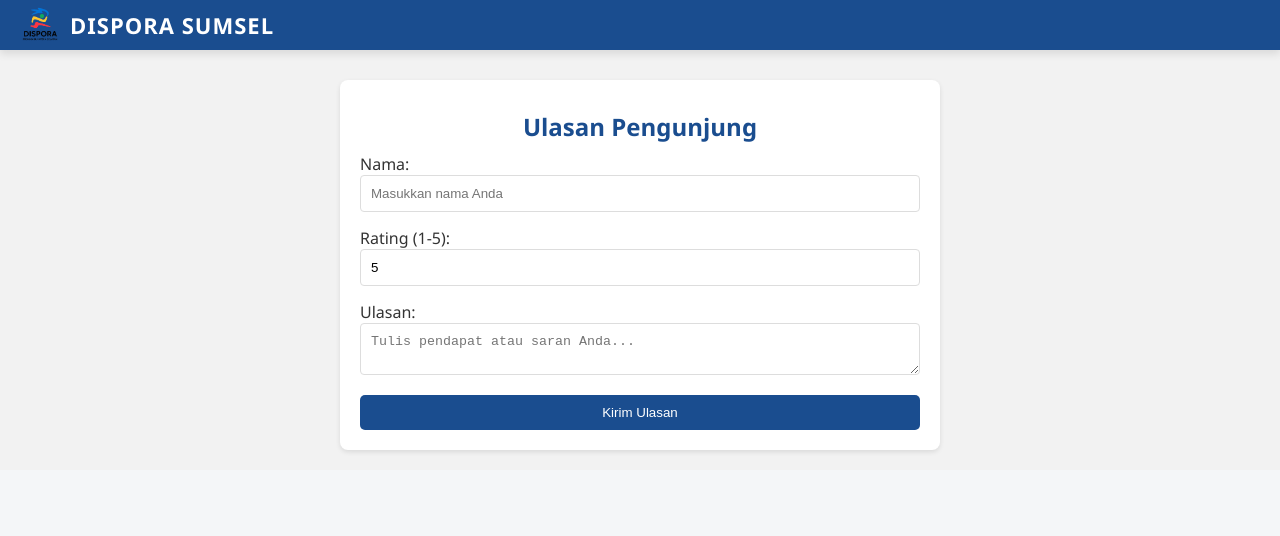
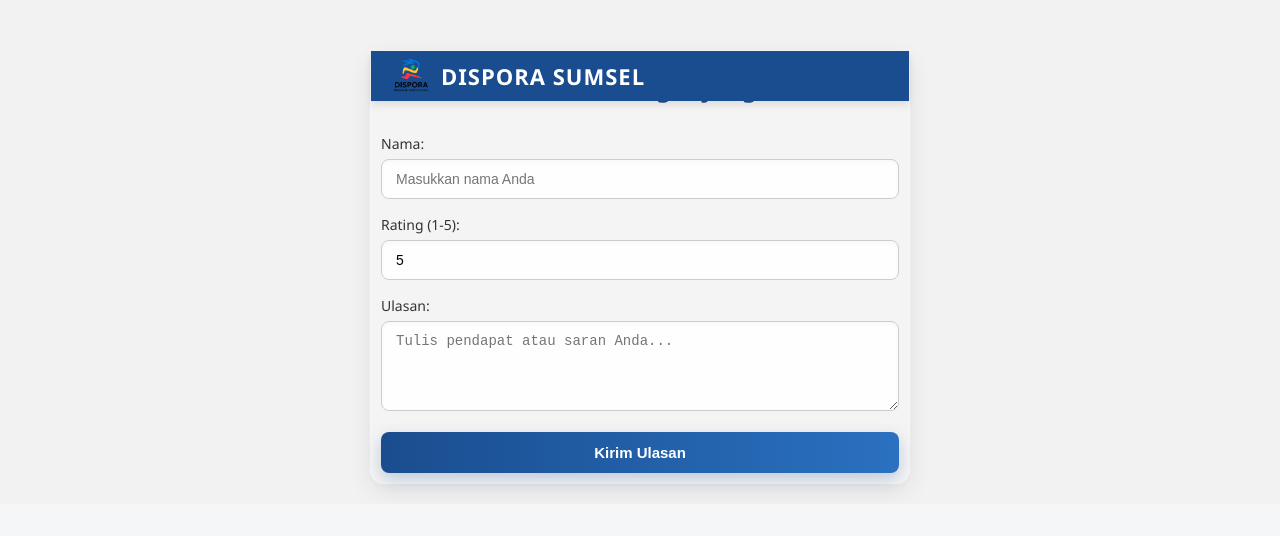
Before and after one commit to dwhusen123/kunjungandispora, a React (Create React App) app: page /ulasan in a window 1280 px wide. Shown: the top 536 px of the page. Built offline with nearby package versions, Linux system fonts and the light colour scheme.

Commit message:
Update animasi form dan styling akhir

```diff
--- a/package.json
+++ b/package.json
@@ -8,12 +8,14 @@
     "@testing-library/react": "^16.3.0",
     "@testing-library/user-event": "^13.5.0",
     "axios": "^1.10.0",
+    "framer-motion": "^12.18.1",
     "react": "^19.1.0",
     "react-dom": "^19.1.0",
     "react-icons": "^5.5.0",
     "react-router-dom": "^7.5.3",
     "react-scripts": "5.0.1",
     "react-toastify": "^11.0.5",
+    "react-tsparticles": "^2.12.2",
     "recharts": "^2.15.3",
     "web-vitals": "^2.1.4"
   },
--- a/src/Styles/FormKunjungan.css
+++ b/src/Styles/FormKunjungan.css
@@ -1,11 +1,41 @@
-/* src/pages/FormKunjungan.css */
+body {
+  overflow-x: hidden; /* mencegah loncatan horizontal */
+  overflow-y: hidden; /* mencegah loncatan horizontal */
+}
+
+
 .form-kunjungan {
-    padding: 20px;
-    background: #fff;
-    max-width: 600px;
-    margin: 80px auto 20px; /* Menambahkan margin atas untuk memberi jarak dengan navbar */
-    border-radius: 8px;
-    box-shadow: 0 2px 5px rgba(0, 0, 0, 0.1);
+  padding: 10px;
+  background: rgba(255, 255, 255, 0.15);
+  max-width: 540px;
+  margin: 20px auto 20px;
+  border-radius: 14px;
+  box-shadow: 0 8px 24px rgba(0, 0, 0, 0.08);
+  border: 1px solid rgba(255, 255, 255, 0.25);
+  backdrop-filter: blur(8px);
+  animation: slideFadeIn 0.8s ease-out;
+  transition: transform 0.5s ease;
+  margin-top: 50px;
+}
+
+/* Animasi smooth muncul dari bawah */
+@keyframes slideFadeIn {
+  0% {
+    opacity: 0;
+    transform: translateY(30px);
+  }
+  100% {
+    opacity: 1;
+    transform: translateY(0);
+  }
+}
+
+.form-kunjungan h2 {
+  text-align: center;
+  color: #1a4d8f;
+  margin-bottom: 20px;
+  font-weight: 600;
+  font-size: 24px;
 }
 
 .form-kunjungan form {
@@ -14,72 +44,98 @@
 }
 
 .form-kunjungan form div {
-    margin-bottom: 15px;
+  margin-bottom: 16px;
+}
+
+.form-kunjungan form label {
+  margin-bottom: 6px;
+  font-weight: 500;
+  color: #333;
+  display: block;
+  font-size: 14px;
 }
 
 .form-kunjungan form input,
 .form-kunjungan form textarea {
   width: 100%;
-    padding: 10px;
-    border: 1px solid #ddd;
-    border-radius: 4px;
+  padding: 11px 14px;
+  border: 1px solid #ccc;
+  border-radius: 8px;
+  background-color: #fefefe;
+  box-shadow: inset 0 2px 4px rgba(0, 0, 0, 0.03);
+  font-size: 14px;
+  transition: border 0.3s ease, box-shadow 0.3s ease;
+}
+
+.form-kunjungan form input:focus,
+.form-kunjungan form textarea:focus {
+  border-color: #1a4d8f;
+  box-shadow: 0 0 0 3px rgba(26, 77, 143, 0.2);
+  outline: none;
+}
+
+.form-kunjungan form textarea {
+  min-height: 90px;
+  resize: vertical;
 }
 
 .form-kunjungan form button {
-    background-color: #1a4d8f;
+  background: linear-gradient(to right, #1a4d8f, #2a71c0);
   color: white;
-    padding: 10px;
+  padding: 12px;
+  font-size: 15px;
+  font-weight: bold;
   border: none;
-    border-radius: 5px;
+  border-radius: 8px;
   cursor: pointer;
+  box-shadow: 0 6px 16px rgba(26, 77, 143, 0.25);
+  transition: background 0.3s ease, transform 0.2s;
 }
 
 .form-kunjungan form button:hover {
-    background-color: #163f76;
+  background: linear-gradient(to right, #2a71c0, #1a4d8f);
+  transform: scale(1.03);
 }
 
 .success-message {
-    background-color: #e6ffed;
+  background: rgba(0, 255, 128, 0.1);
   color: #1a7f37;
   padding: 15px 20px;
   margin-bottom: 20px;
   border: 1px solid #a3e4b6;
   border-left: 6px solid #28a745;
   border-radius: 6px;
-    text-align: left;
   font-weight: 500;
-    font-size: 16px;
+  font-size: 15px;
   display: flex;
   align-items: center;
   gap: 10px;
-    box-shadow: 0 2px 4px rgba(0, 128, 0, 0.05);
+  box-shadow: 0 2px 6px rgba(0, 128, 0, 0.08);
 }
 
 .success-message::before {
   content: "✔️";
-    font-size: 18px;
+  font-size: 17px;
 }
 
 @media (max-width: 600px) {
-  .form-kunjungan-container {
-    padding: 20px;
+  .form-kunjungan {
+    margin: 70px 16px 20px;
+    padding: 16px;
+    max-width: 100%;
   }
 
-  .form-kunjungan-container h2 {
+  .form-kunjungan h2 {
     font-size: 20px;
   }
 
-  .form-group label {
-    font-size: 14px;
-  }
-
-  .form-group input,
-  .form-group textarea {
+  .form-kunjungan form input,
+  .form-kunjungan form textarea {
     font-size: 13px;
     padding: 10px;
   }
 
-  .form-kunjungan-container button {
+  .form-kunjungan form button {
     font-size: 14px;
     padding: 10px;
   }
--- a/src/Styles/Home.css
+++ b/src/Styles/Home.css
@@ -131,7 +131,7 @@ body, html {
 /* === FOOTER === */
 .home-footer {
   text-align: center;
-  padding: 15px;
+  padding: 10px;
   font-size: 13px;
   background-color: #f8f8f8;
   border-top: 1px solid #ddd;
--- a/src/pages/FormKunjungan.jsx
+++ b/src/pages/FormKunjungan.jsx
@@ -26,6 +26,7 @@ const handleSubmit = async (e) => {
       setTanggal('');
       setKeperluan('');
       setInstansi('');
+
       const wantsToReview = window.confirm('✅ Kunjungan berhasil dicatat.\nApakah Anda ingin memberikan ulasan?');
       if (wantsToReview) {
         window.location.href = '/ulasan';
@@ -41,11 +42,14 @@ const handleSubmit = async (e) => {
   };
 
   return (
-    <div className="form-kunjungan">
+    <>
       <Navbar />
+      <div className="form-kunjungan animated-form">
         <h2>Form Input Kunjungan</h2>
 
-      {successMessage && <p className="success-message">{successMessage}</p>}
+        {successMessage && (
+          <p className="success-message">{successMessage}</p>
+        )}
 
         <form onSubmit={handleSubmit}>
           <div>
@@ -89,6 +93,7 @@ const handleSubmit = async (e) => {
           <button type="submit">Kirim</button>
         </form>
       </div>
+    </>
   );
 };
 
--- a/src/pages/Home.jsx
+++ b/src/pages/Home.jsx
@@ -4,6 +4,7 @@ import '../Styles/Home.css';
 import Navbar from '../components/Navbar/Navbar';
 import logo from '../assets/logo.png';
 import { FaUserAlt, FaSignInAlt } from 'react-icons/fa';
+import { motion } from 'framer-motion';
 
 const Home = () => {
   const navigate = useNavigate();
@@ -26,29 +27,75 @@ const Home = () => {
   return (
     <div className="home-page">
       <Navbar />
+
       <header className="home-header">
         <div className="overlay">
-          <img src={logo} alt="Logo Dispora" className="logo" />
-          <h1>Sistem Monitoring Kunjungan</h1>
-          <h2>Dinas Pemuda dan Olahraga Provinsi Sumatera Selatan</h2>
-          <p className="desc">
+          <motion.img
+            src={logo}
+            alt="Logo Dispora"
+            className="logo"
+            initial={{ y: -20, opacity: 0 }}
+            animate={{ y: 0, opacity: 1 }}
+            transition={{ duration: 1 }}
+          />
+          <motion.h1
+            initial={{ opacity: 0, y: 10 }}
+            animate={{ opacity: 1, y: 0 }}
+            transition={{ delay: 0.2, duration: 0.8 }}
+          >
+            Sistem Monitoring Kunjungan
+          </motion.h1>
+          <motion.h2
+            initial={{ opacity: 0, y: 10 }}
+            animate={{ opacity: 1, y: 0 }}
+            transition={{ delay: 0.4, duration: 0.8 }}
+          >
+            Dinas Pemuda dan Olahraga Provinsi Sumatera Selatan
+          </motion.h2>
+          <motion.p
+            className="desc"
+            initial={{ opacity: 0, y: 10 }}
+            animate={{ opacity: 1, y: 0 }}
+            transition={{ delay: 0.6, duration: 0.8 }}
+          >
             Website ini digunakan untuk mencatat dan memantau kunjungan yang dilakukan secara digital.
-          </p>
+          </motion.p>
         </div>
       </header>
 
       <main className="home-content">
-        <p className="instruction">Silakan pilih peran Anda:</p>
-        <div className="role-cards">
-          <div className="card" onClick={() => handleRoleSelect('guest')}>
+        <motion.p
+          className="instruction"
+          initial={{ opacity: 0 }}
+          animate={{ opacity: 1 }}
+          transition={{ delay: 0.8 }}
+        >
+          Silakan pilih peran Anda:
+        </motion.p>
+
+        <motion.div
+          className="role-cards"
+          initial={{ opacity: 0, scale: 0.95 }}
+          animate={{ opacity: 1, scale: 1 }}
+          transition={{ delay: 1, duration: 0.5 }}
+        >
+          <motion.div
+            className="card"
+            whileHover={{ scale: 1.05 }}
+            onClick={() => handleRoleSelect('guest')}
+          >
             <h3><FaUserAlt style={{ marginRight: '8px' }} /> Guest</h3>
             <p>Isi form kunjungan ke Dispora</p>
-          </div>
-          <div className="card" onClick={() => handleRoleSelect('pegawai')}>
+          </motion.div>
+          <motion.div
+            className="card"
+            whileHover={{ scale: 1.05 }}
+            onClick={() => handleRoleSelect('pegawai')}
+          >
             <h3><FaSignInAlt style={{ marginRight: '8px' }} /> Pegawai</h3>
             <p>Login untuk mengelola dan validasi data kunjungan</p>
-          </div>
-        </div>
+          </motion.div>
+        </motion.div>
       </main>
 
       <footer className="home-footer">
```
Also changed, not shown: 1 other file (tests, documents, lock files or other folders). Lines whose indentation alone changed are shown as unchanged.
